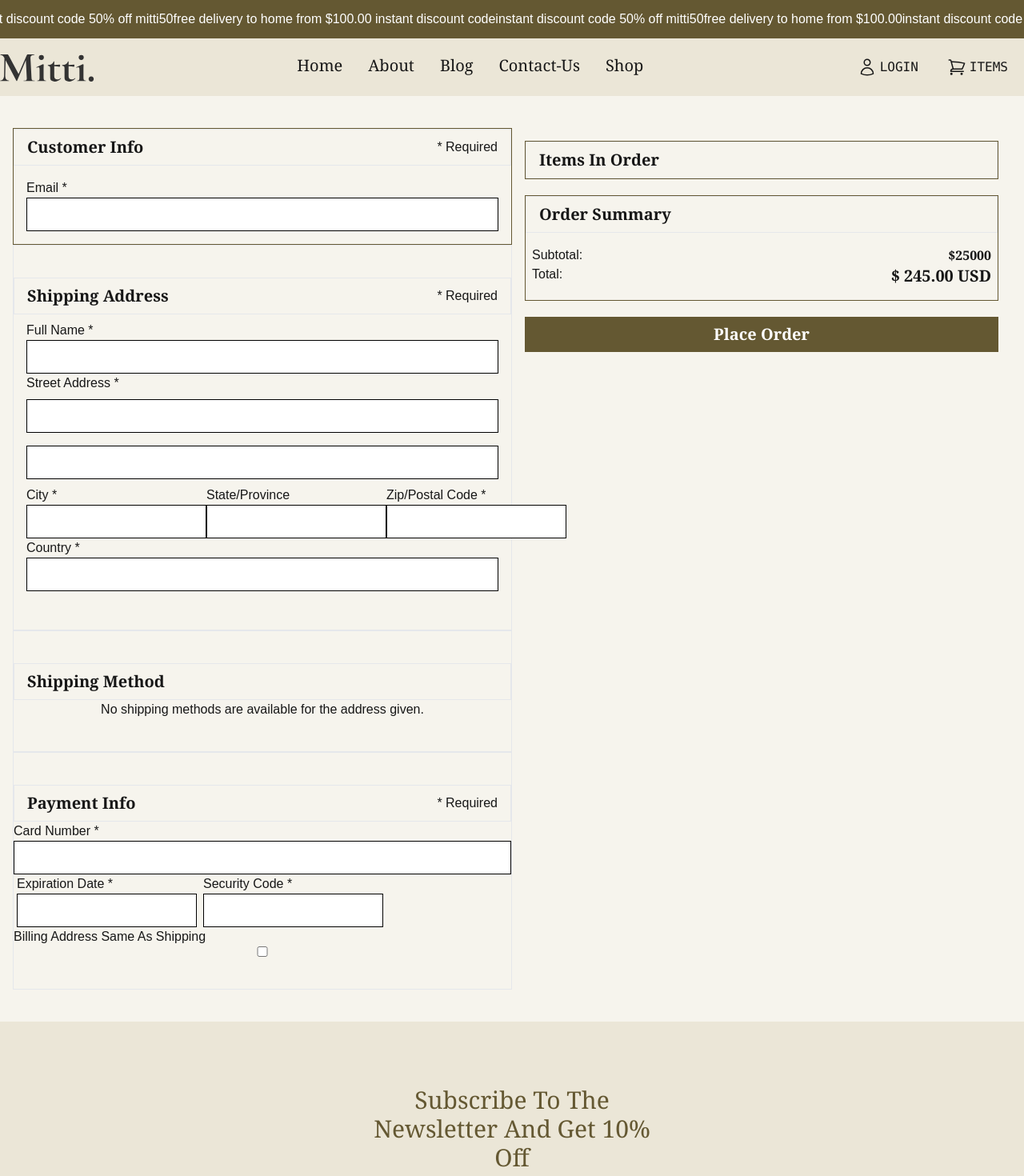
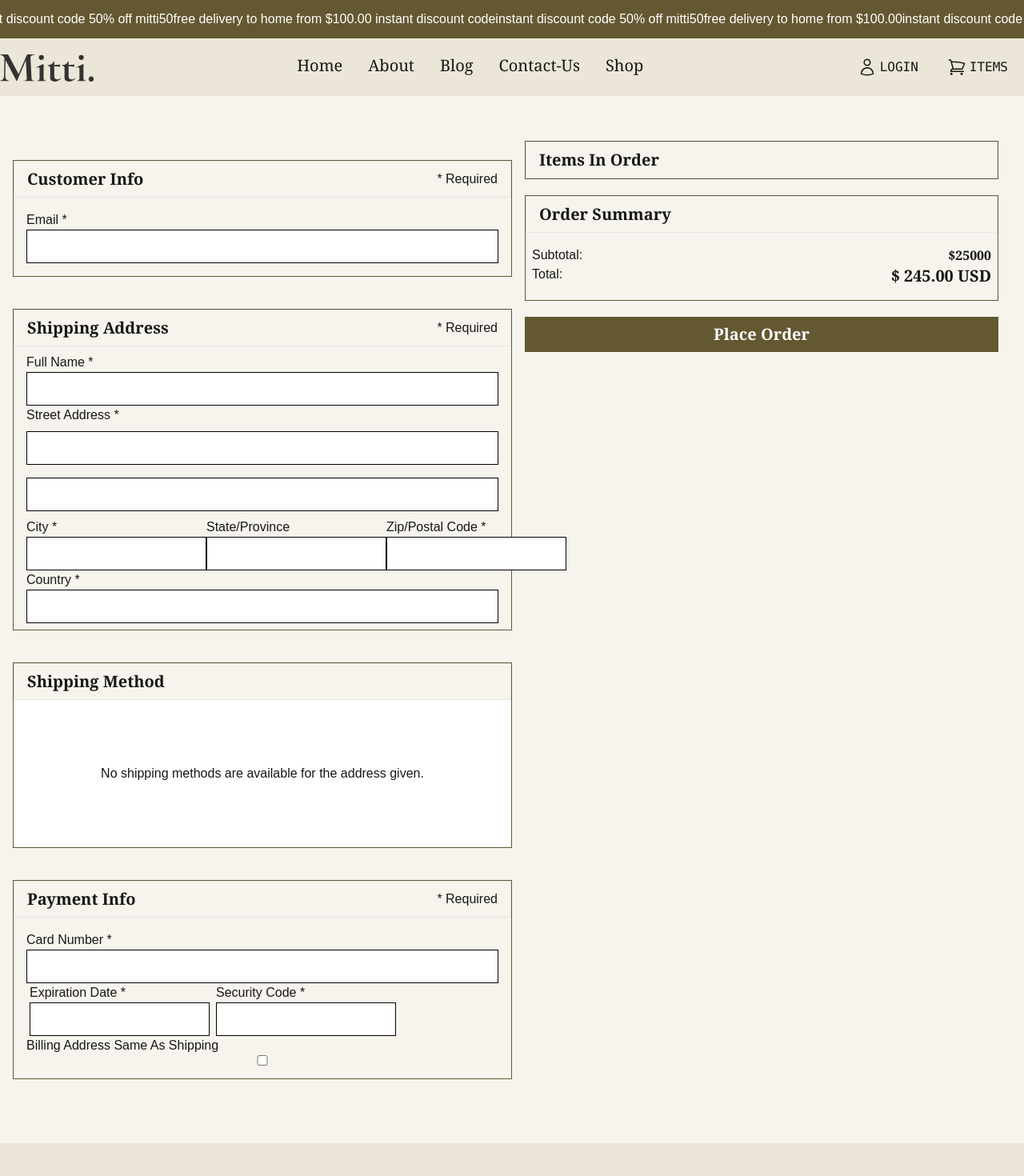
Before and after one commit to Yagya-Adh/Mitti, a Next.js app: page /checkout in a window 1280 px wide. Shown: the top 1470 px of the page at 80% size. Built offline with nearby package versions, Linux system fonts and the light colour scheme.

Commit message:
save changes with padding margine checkout page

```diff
--- a/app/checkout/page.tsx
+++ b/app/checkout/page.tsx
@@ -21,10 +21,12 @@ const CheckOut = () => {
             <PaymentInformation />
           </div>
 
-          <div className="flex flex-col p-4  h-full">
-            <ItemOrder />
-            <OrderSummary />
-            <Button variant="button-default" buttonName="Place Order" />
+          <div className=" p-4 relative h-full">
+            <div className="sticky top-20 flex flex-col">
+              <ItemOrder />
+              <OrderSummary />
+              <Button variant="button-default" buttonName="Place Order" />
+            </div>
           </div>
         </div>
       </div>
--- a/app/components/checkout/CustomerInformation.tsx
+++ b/app/components/checkout/CustomerInformation.tsx
@@ -4,7 +4,7 @@ import CardHeading from "./CardHead";
 
 const CustomerInformation = () => {
   return (
-    <div className="border-mitti-secondaryTextColor flex flex-col border">
+    <div className="flex flex-col my-10 border border-mitti-secondaryTextColor">
       <CardHeading Title="Customer Info" isRequire={true} />
 
       <div className="flex flex-col p-4">
--- a/app/components/checkout/ItemOrder.tsx
+++ b/app/components/checkout/ItemOrder.tsx
@@ -4,7 +4,7 @@ import CardHeading from "./CardHead";
 
 const ItemOrder = () => {
   return (
-    <div className="border border-mitti-secondaryTextColor">
+    <div className="border border-mitti-secondaryTextColor ">
       <CardHeading Title="Items In Order" isRequire={false} />
       <div></div>
     </div>
--- a/app/components/checkout/OrderSummary.tsx
+++ b/app/components/checkout/OrderSummary.tsx
@@ -4,7 +4,7 @@ import CardHeading from "./CardHead";
 
 const OrderSummary = () => {
   return (
-    <div className=" border border-mitti-secondaryTextColor my-5">
+    <div className=" border border-mitti-secondaryTextColor my-5 ">
       <CardHeading Title="Order Summary" isRequire={false} />
 
       <div className="px-2 py-4">
--- a/app/components/checkout/PaymentInformation.tsx
+++ b/app/components/checkout/PaymentInformation.tsx
@@ -4,11 +4,10 @@ import CardHeading from "./CardHead";
 
 const PaymentInformation = () => {
   return (
-    <div className="flex flex-col py-10 border">
-      <div>
+    <div className="flex flex-col my-10 border border-mitti-secondaryTextColor">
       <CardHeading Title="Payment Info" isRequire={true} />
 
-        <form>
+      <form className="p-4">
         <div className="flex flex-col">
           <label htmlFor="">Card Number *</label>
           <input
@@ -44,7 +43,6 @@ const PaymentInformation = () => {
         </div>
       </form>
     </div>
-    </div>
   );
 };
 
--- a/app/components/checkout/ShippingAddress.tsx
+++ b/app/components/checkout/ShippingAddress.tsx
@@ -3,7 +3,7 @@ import React from "react";
 import CardHeading from "./CardHead";
 const ShippingAddress = () => {
   return (
-    <div className="flex flex-col py-10 border">
+    <div className="flex flex-col my-10 border border-mitti-secondaryTextColor">
       <CardHeading Title="Shipping Address" isRequire={true} />
       <form className="flex flex-col px-4 py-2">
         <div className="flex flex-col">
--- a/app/components/checkout/ShippingMethod.tsx
+++ b/app/components/checkout/ShippingMethod.tsx
@@ -4,10 +4,10 @@ import CardHeading from "./CardHead";
 
 const ShippingMethod = () => {
   return (
-    <div className="flex flex-col py-10 border">
+    <div className="flex flex-col my-10 border border-mitti-secondaryTextColor">
       <CardHeading Title="Shipping Method" isRequire={false} />
 
-      <div className="flex flex-col justify-center items-center">
+      <div className="flex flex-col justify-center items-center bg-white py-20">
         <p>No shipping methods are available for the address given.</p>
       </div>
     </div>
```
Lines whose indentation alone changed are shown as unchanged.
